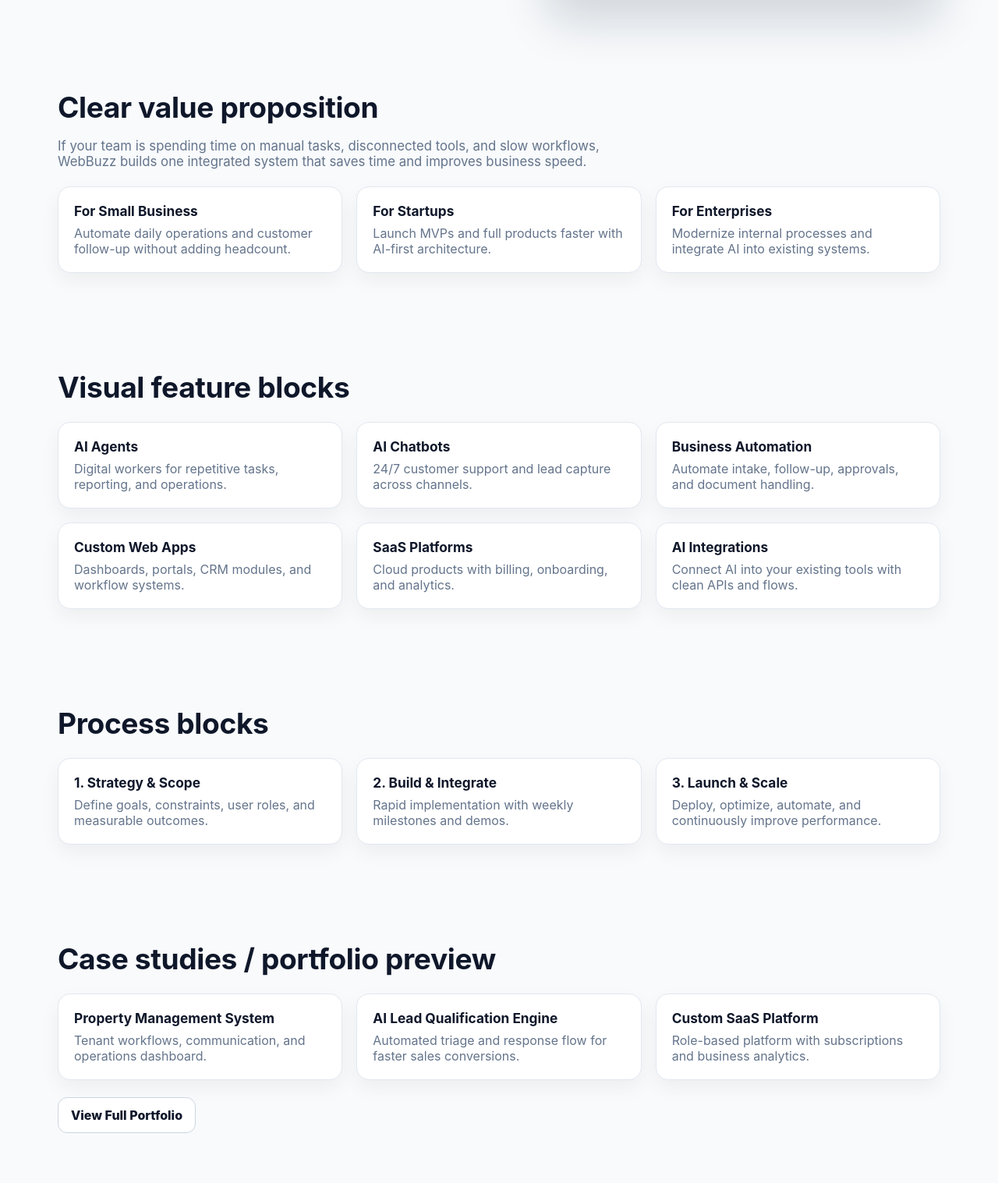
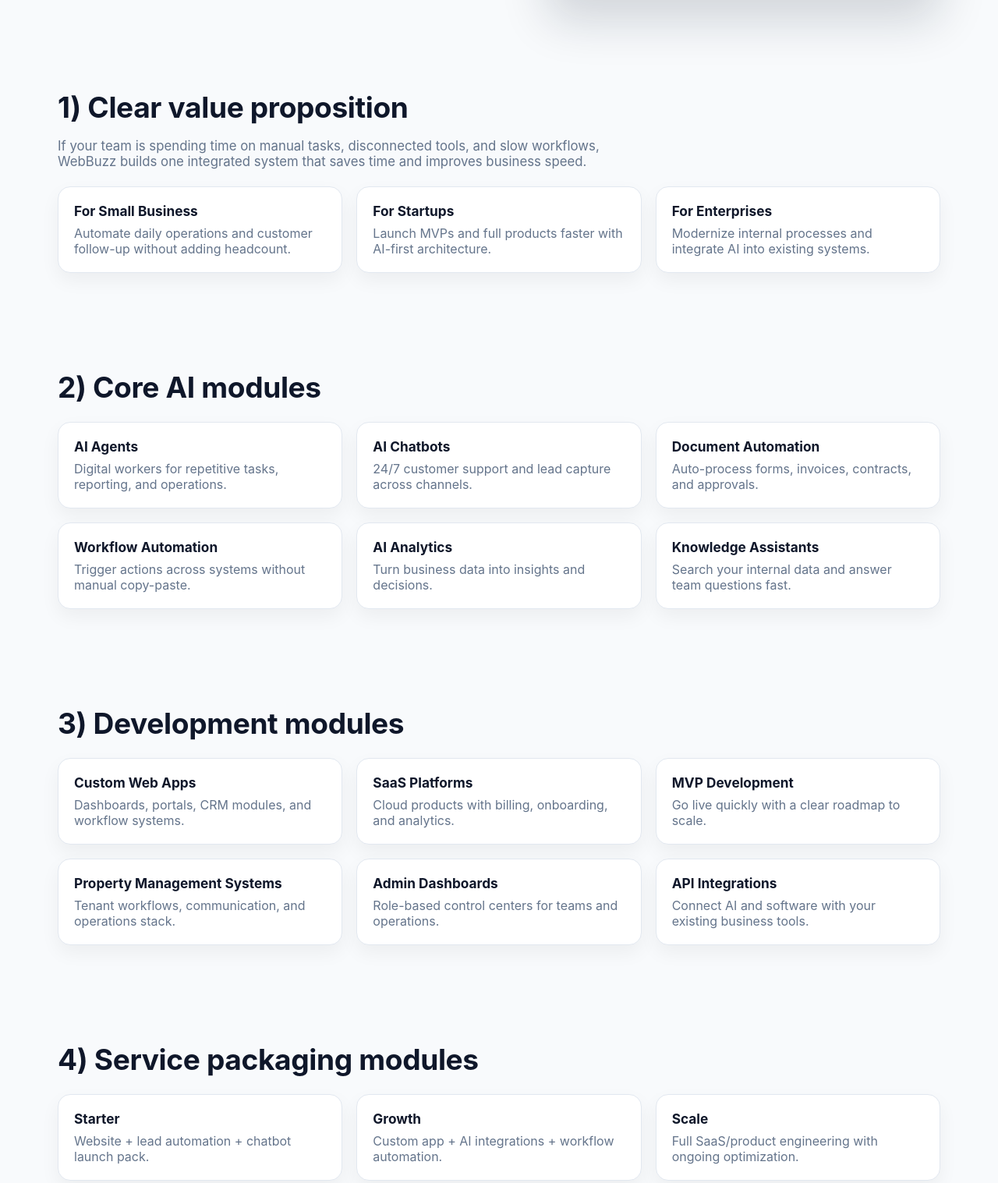
Before and after one commit to hemumlbx/webbuzz, a plain HTML site: page index.html in a window 1280 px wide. Shown: the part 541-2058 px from the top of the page at 78% size. Drawn offline with Linux system fonts and the light colour scheme.

Commit message:
Homepage complete: full module-based layout with expanded sections

```diff
--- a/index.html
+++ b/index.html
@@ -3,15 +3,25 @@
 
 <section class='hero'><div class='container hero-grid'><div><span class='kicker'>WebBuzz Inc • Since 2003</span><h1>From websites to intelligent systems.</h1><p class='sub'>We help businesses automate operations, launch AI-powered products, and scale with software that actually moves revenue.</p><div class='cta'><a class='btn btn-primary' href='contact.html'>Build With AI</a><a class='btn btn-secondary' href='services.html'>See Services</a></div></div><div class='hero-media'><img src='https://images.pexels.com/photos/3861969/pexels-photo-3861969.jpeg?auto=compress&cs=tinysrgb&w=1400' alt='Team working on AI products'><div class='floating'>20+ years experience • shipping fast</div></div></div></section>
 
-<section><div class='container'><h2>Clear value proposition</h2><p class='sub'>If your team is spending time on manual tasks, disconnected tools, and slow workflows, WebBuzz builds one integrated system that saves time and improves business speed.</p><div class='grid3'><article class='card'><h3>For Small Business</h3><p>Automate daily operations and customer follow-up without adding headcount.</p></article><article class='card'><h3>For Startups</h3><p>Launch MVPs and full products faster with AI-first architecture.</p></article><article class='card'><h3>For Enterprises</h3><p>Modernize internal processes and integrate AI into existing systems.</p></article></div></div></section>
+<section><div class='container'><h2>1) Clear value proposition</h2><p class='sub'>If your team is spending time on manual tasks, disconnected tools, and slow workflows, WebBuzz builds one integrated system that saves time and improves business speed.</p><div class='grid3'><article class='card'><h3>For Small Business</h3><p>Automate daily operations and customer follow-up without adding headcount.</p></article><article class='card'><h3>For Startups</h3><p>Launch MVPs and full products faster with AI-first architecture.</p></article><article class='card'><h3>For Enterprises</h3><p>Modernize internal processes and integrate AI into existing systems.</p></article></div></div></section>
 
-<section><div class='container'><h2>Visual feature blocks</h2><div class='grid3'><article class='card'><h3>AI Agents</h3><p>Digital workers for repetitive tasks, reporting, and operations.</p></article><article class='card'><h3>AI Chatbots</h3><p>24/7 customer support and lead capture across channels.</p></article><article class='card'><h3>Business Automation</h3><p>Automate intake, follow-up, approvals, and document handling.</p></article><article class='card'><h3>Custom Web Apps</h3><p>Dashboards, portals, CRM modules, and workflow systems.</p></article><article class='card'><h3>SaaS Platforms</h3><p>Cloud products with billing, onboarding, and analytics.</p></article><article class='card'><h3>AI Integrations</h3><p>Connect AI into your existing tools with clean APIs and flows.</p></article></div></div></section>
+<section><div class='container'><h2>2) Core AI modules</h2><div class='grid3'><article class='card'><h3>AI Agents</h3><p>Digital workers for repetitive tasks, reporting, and operations.</p></article><article class='card'><h3>AI Chatbots</h3><p>24/7 customer support and lead capture across channels.</p></article><article class='card'><h3>Document Automation</h3><p>Auto-process forms, invoices, contracts, and approvals.</p></article><article class='card'><h3>Workflow Automation</h3><p>Trigger actions across systems without manual copy-paste.</p></article><article class='card'><h3>AI Analytics</h3><p>Turn business data into insights and decisions.</p></article><article class='card'><h3>Knowledge Assistants</h3><p>Search your internal data and answer team questions fast.</p></article></div></div></section>
 
-<section><div class='container'><h2>Process blocks</h2><div class='grid3'><article class='card'><h3>1. Strategy & Scope</h3><p>Define goals, constraints, user roles, and measurable outcomes.</p></article><article class='card'><h3>2. Build & Integrate</h3><p>Rapid implementation with weekly milestones and demos.</p></article><article class='card'><h3>3. Launch & Scale</h3><p>Deploy, optimize, automate, and continuously improve performance.</p></article></div></div></section>
+<section><div class='container'><h2>3) Development modules</h2><div class='grid3'><article class='card'><h3>Custom Web Apps</h3><p>Dashboards, portals, CRM modules, and workflow systems.</p></article><article class='card'><h3>SaaS Platforms</h3><p>Cloud products with billing, onboarding, and analytics.</p></article><article class='card'><h3>MVP Development</h3><p>Go live quickly with a clear roadmap to scale.</p></article><article class='card'><h3>Property Management Systems</h3><p>Tenant workflows, communication, and operations stack.</p></article><article class='card'><h3>Admin Dashboards</h3><p>Role-based control centers for teams and operations.</p></article><article class='card'><h3>API Integrations</h3><p>Connect AI and software with your existing business tools.</p></article></div></div></section>
 
-<section><div class='container'><h2>Case studies / portfolio preview</h2><div class='grid3'><article class='card'><h3>Property Management System</h3><p>Tenant workflows, communication, and operations dashboard.</p></article><article class='card'><h3>AI Lead Qualification Engine</h3><p>Automated triage and response flow for faster sales conversions.</p></article><article class='card'><h3>Custom SaaS Platform</h3><p>Role-based platform with subscriptions and business analytics.</p></article></div><div class='cta'><a class='btn btn-secondary' href='portfolio.html'>View Full Portfolio</a></div></div></section>
+<section><div class='container'><h2>4) Service packaging modules</h2><div class='grid3'><article class='card'><h3>Starter</h3><p>Website + lead automation + chatbot launch pack.</p></article><article class='card'><h3>Growth</h3><p>Custom app + AI integrations + workflow automation.</p></article><article class='card'><h3>Scale</h3><p>Full SaaS/product engineering with ongoing optimization.</p></article></div></div></section>
 
-<section><div class='container split'><div class='panel'><h3>Why WebBuzz</h3><p>Building websites since 2003. Building intelligent systems today. You get strategy + engineering + automation in one accountable team.</p></div><div class='panel'><h3>Simple CTA</h3><p>Tell us what you want to build, automate, or scale. We’ll send a practical execution plan.</p><div class='cta'><a class='btn btn-primary' href='contact.html'>Start Your Project</a></div></div></div></section>
+<section><div class='container'><h2>5) Industry modules</h2><div class='grid3'><article class='card'><h3>Professional Services</h3><p>Leads, proposals, and follow-up automation.</p></article><article class='card'><h3>Real Estate & Property</h3><p>Tenant/service workflows and communication systems.</p></article><article class='card'><h3>Ecommerce & Retail</h3><p>Support automation and AI-assisted growth systems.</p></article></div></div></section>
+
+<section><div class='container'><h2>6) Delivery modules</h2><div class='grid3'><article class='card'><h3>Discovery & Strategy</h3><p>Define goals, scope, and measurable outcomes.</p></article><article class='card'><h3>Build & Integrate</h3><p>Rapid implementation with weekly demos.</p></article><article class='card'><h3>Launch & Optimize</h3><p>Deploy, test, improve conversion, and scale.</p></article></div></div></section>
+
+<section><div class='container'><h2>7) Trust modules</h2><div class='grid3'><article class='card'><h3>Since 2003</h3><p>Two decades of execution and adaptation.</p></article><article class='card'><h3>Business-first approach</h3><p>ROI and clarity before complexity.</p></article><article class='card'><h3>Fast communication</h3><p>Clear updates and practical next steps.</p></article></div></div></section>
+
+<section><div class='container'><h2>8) Case studies / portfolio preview</h2><div class='grid3'><article class='card'><h3>Property Management System</h3><p>Tenant workflows, communication, and operations dashboard.</p></article><article class='card'><h3>AI Lead Qualification Engine</h3><p>Automated triage and response flow for faster conversions.</p></article><article class='card'><h3>Custom SaaS Platform</h3><p>Role-based platform with subscriptions and analytics.</p></article></div><div class='cta'><a class='btn btn-secondary' href='portfolio.html'>View Full Portfolio</a></div></div></section>
+
+<section><div class='container'><h2>9) FAQ modules</h2><div class='grid3'><article class='card'><h3>How fast can we start?</h3><p>Most projects begin within days after scope lock.</p></article><article class='card'><h3>Can you work with existing systems?</h3><p>Yes. We integrate AI with your current stack.</p></article><article class='card'><h3>Do you provide support?</h3><p>Yes. Ongoing optimization and support are available.</p></article></div></div></section>
+
+<section><div class='container'><h2>10) Final CTA module</h2><div class='split'><div class='panel'><h3>Build With AI</h3><p>Tell us your business goals and current bottlenecks. We’ll map a practical execution plan.</p></div><div class='panel'><h3>Start now</h3><p>Simple next step: send your project brief through our form.</p><div class='cta'><a class='btn btn-primary' href='contact.html'>Start Your Project</a></div></div></div></div></section>
 
 <footer><div class='container foot'><div><span class='accent'>WebBuzz Inc</span> — WebBuzz.ca</div><div>© 2003–2026</div></div></footer>
 </body></html>
```
